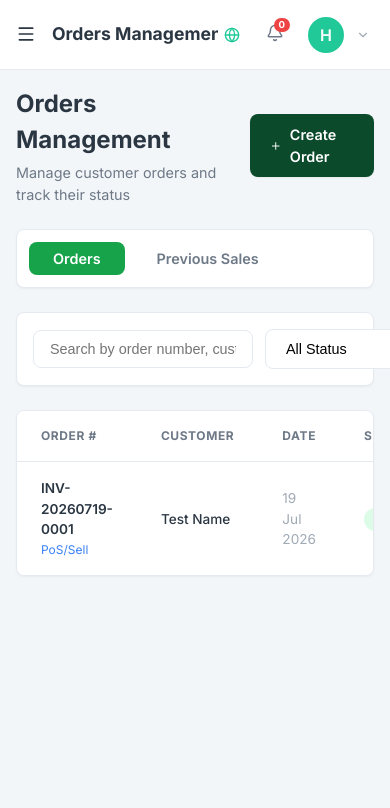
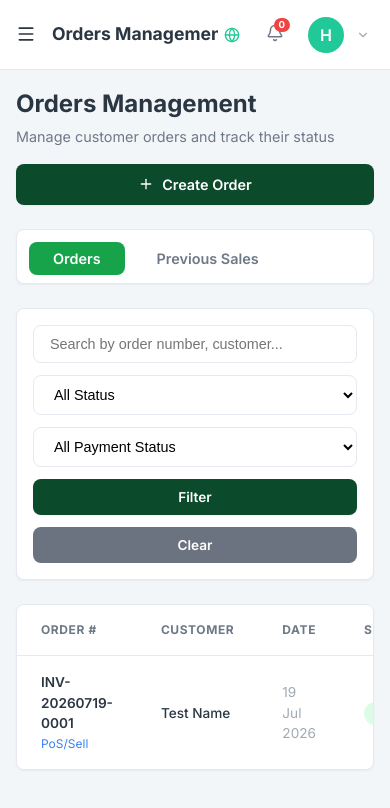
Before and after one commit to hdpatel234/happy-agro-frontend, a Next.js app: page /orders in a window 390 px wide. Shown: the top 808 px of the page. Built offline with nearby package versions, Linux system fonts and the light colour scheme.

Commit message:
feat: add CSS styles for the inventory stock-overview page layout and components

```diff
--- a/src/app/orders/page.css
+++ b/src/app/orders/page.css
@@ -433,3 +433,50 @@
 .custom-modal-btn {
   font-weight: 600;
 }
+
+/* Responsive Styles */
+@media (max-width: 768px) {
+  .orders-header {
+    flex-direction: column;
+    align-items: flex-start;
+    gap: 16px;
+  }
+
+  .orders-create-btn {
+    width: 100%;
+    justify-content: center;
+  }
+
+  .orders-tabs-card {
+    overflow-x: auto;
+    flex-wrap: nowrap;
+    padding-bottom: 8px; /* for scrollbar */
+  }
+
+  .order-tab, .order-tab-blue {
+    white-space: nowrap;
+  }
+
+  .orders-filter-card {
+    flex-direction: column;
+    align-items: stretch;
+  }
+
+  .order-search,
+  .order-select,
+  .order-filter-btn,
+  .order-clear-btn {
+    width: 100%;
+  }
+
+  .ps-card-header {
+    flex-direction: column;
+    align-items: flex-start;
+    gap: 16px;
+  }
+
+  .ps-total-box {
+    align-items: flex-start;
+    width: 100%;
+  }
+}
```
Also changed, not shown: src/app/inventory/stock-overview/page.css (+24 -5 lines).
